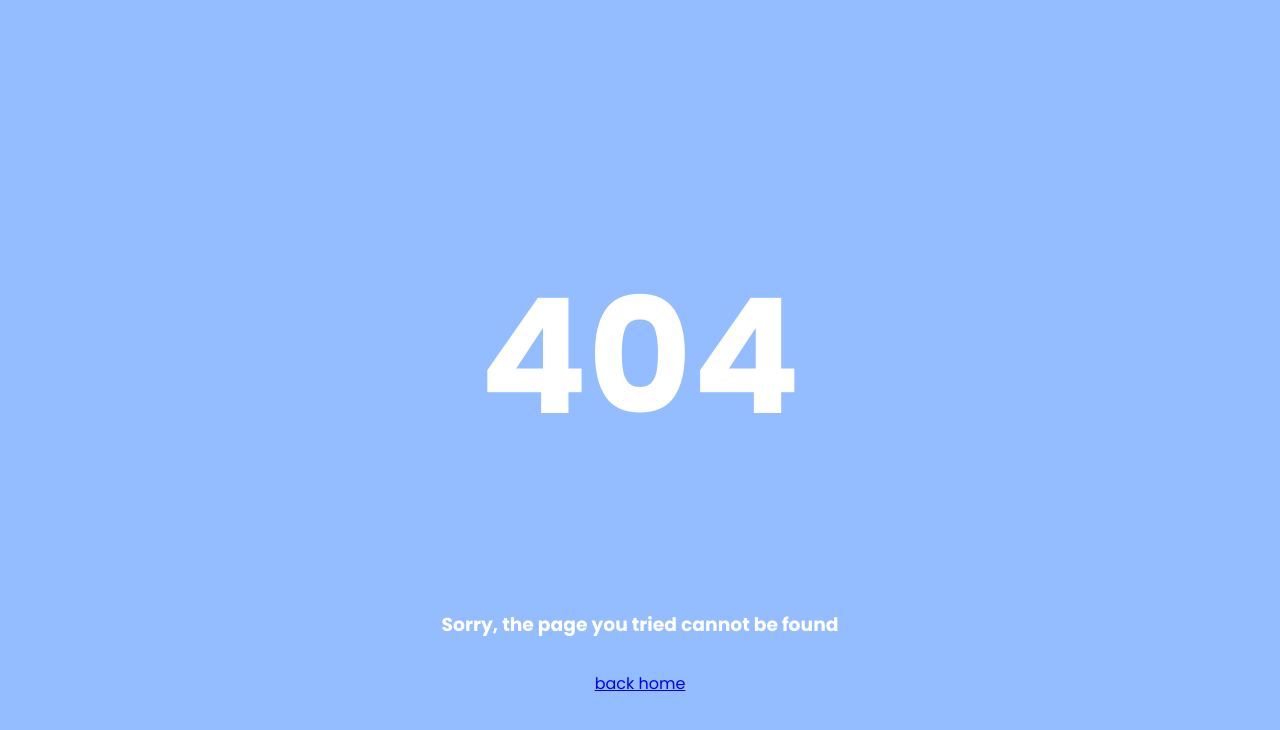
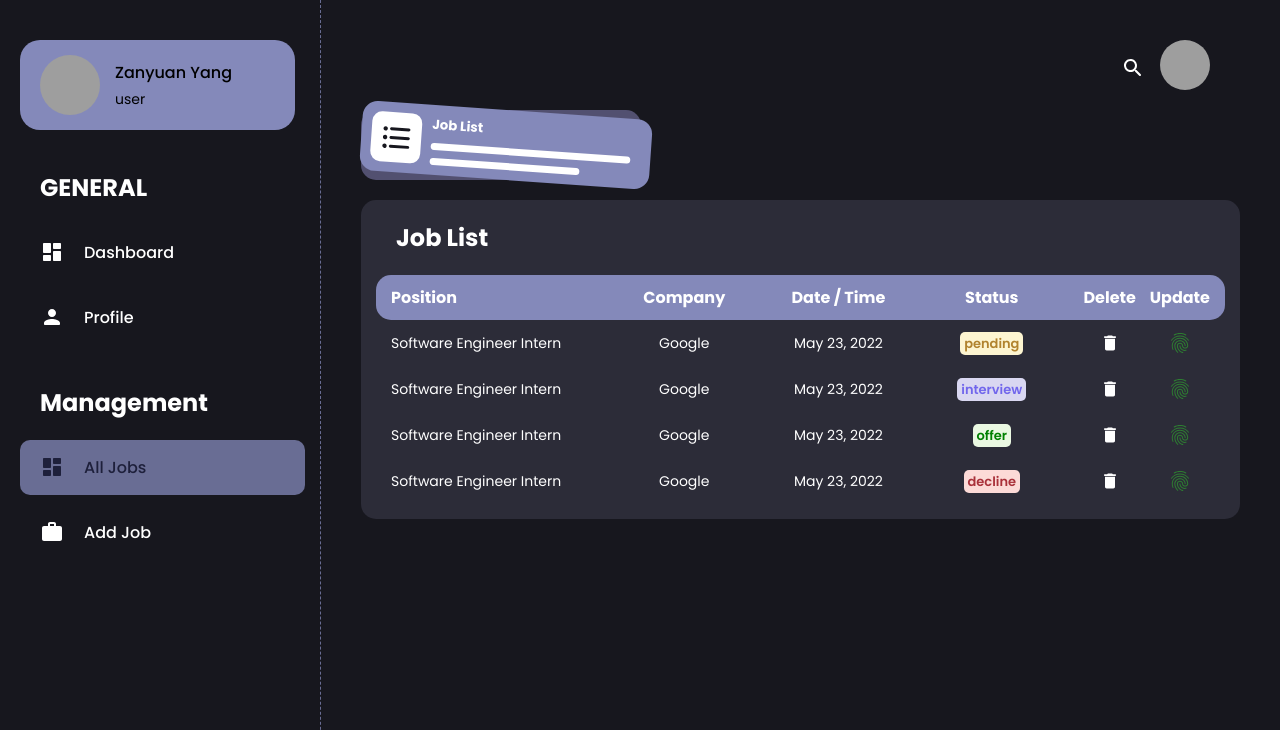
Before and after one commit to Job-Landing/Job-Landing-Client, a React (Create React App) app: page /joblist in a window 1280 px wide. Before the commit this address had no page. Shown: the top 730 px of the page. Built offline with nearby package versions, Linux system fonts and the light colour scheme; grey boxes are pictures that could not be loaded.

Commit message:
Add: add joblist page

```diff
--- a/src/App.js
+++ b/src/App.js
@@ -15,7 +15,7 @@ function App() {
         <Route path="/" element={<Home />} ></Route>
         <Route path="/dashboard" element={<Dashboard />} ></Route>
         <Route path="/profile" element={<Profile />} ></Route>
-        <Route path="/list" element={<List />} ></Route>
+        <Route path="/joblist" element={<List />} ></Route>
         <Route path="/login" element={<Login />} ></Route>
         <Route path="/signup" element={<Signup />} ></Route>
         <Route path="*" element={<Error />} ></Route>
--- /dev/null
+++ b/src/components/JobList.js
@@ -0,0 +1,82 @@
+import React,{useState} from 'react'
+import styled from 'styled-components'
+import FormatListBulletedRoundedIcon from '@mui/icons-material/FormatListBulletedRounded';
+
+
+
+const JobList = () => {
+    return (
+        <Wrapper>
+            <div className='box_wrapper_bottom'>
+                <div className='box_wrapper_top'>
+                    <div className='box_wrapper1'>
+                        <FormatListBulletedRoundedIcon className='icon' />
+                    </div>
+                    <div className='box_wrapper2'>
+                        <h5>Job List</h5>
+                        <div className='row1'></div>
+                        <div className='row2'></div>
+                    </div>
+                </div>
+            </div>
+        </Wrapper>
+    );
+}
+
+const Wrapper = styled.section`
+    padding-top: 20px;
+
+    .box_wrapper_bottom{
+        /* background-color: #ABA5EA; */
+        background-color: rgba(171,165,234, 0.4);
+        width: 280px;
+        border-radius: 15px;
+    }
+    .box_wrapper_top{
+        display: flex;
+        background-color: #8489ba;
+        width: 270px;
+        border-radius: 15px;
+        padding: 10px;
+        transform: rotate(4deg);
+    }
+    .box_wrapper1{
+        width: 50px;
+        height: 50px;
+        background-color: white;
+        border-radius: 10px;
+        display: flex;
+        align-items: center;
+        justify-content: center;
+    }
+    .box_wrapper2{
+        padding-left: 10px;
+        display: flex;
+        flex-direction: column;
+        justify-content:space-between;
+
+    }
+    .icon{
+        color: #17171e;
+        width: 35px;
+        height: 35px;
+    }
+    h5{
+        margin: 0;
+    }
+    .row1{
+        width: 200px;
+        height: 7px;
+        background-color: white;
+        border-radius: 10px;
+    }
+    .row2{
+        width: 150px;
+        height: 7px;
+        background-color: white;
+        border-radius: 10px;
+    }
+
+`
+
+export default JobList
--- /dev/null
+++ b/src/components/JobListTable.js
@@ -0,0 +1,195 @@
+import React,{useState} from 'react'
+import styled from 'styled-components'
+import IconButton from '@mui/material/IconButton';
+import DeleteIcon from '@mui/icons-material/Delete';
+import Fingerprint from '@mui/icons-material/Fingerprint';
+
+const JobListTable = () => {
+    return (
+        <Wrapper>
+            <div className='inner_table'>
+                <h2>Job List</h2>
+                <table className='information_table'>
+                    <tbody>
+                        <tr className='tr'>
+                            <th>Position</th>
+                            <th>Company</th>
+                            <th>Date / Time</th>
+                            <th>Status</th>
+                            <th>Delete</th>
+                            <th className='last_column'>Update</th>
+                        </tr>
+                        <tr>
+                            <td>Software Engineer Intern</td>
+                            <td>Google</td>
+                            <td>May 23, 2022</td>
+                            <td><span className='pending'>pending</span></td>
+                            <td>
+                                <IconButton aria-label="delete" size="large" className='delete_icon'>
+                                    <DeleteIcon fontSize="small" />
+                                </IconButton>
+                            </td>
+                            <td>
+                                <IconButton aria-label="fingerprint" color="success">
+                                    <Fingerprint />
+                                </IconButton>
+                            </td>
+                        </tr>
+                        <tr>
+                            <td>Software Engineer Intern</td>
+                            <td>Google</td>
+                            <td>May 23, 2022</td>
+                            <td><span className='interview'>interview</span></td>
+                            <td>
+                                <IconButton aria-label="delete" size="large" className='delete_icon'>
+                                    <DeleteIcon fontSize="small" />
+                                </IconButton>
+                            </td>
+                            <td>
+                                <IconButton aria-label="fingerprint" color="success">
+                                    <Fingerprint />
+                                </IconButton>
+                            </td>
+                        </tr>
+                        <tr>
+                            <td>Software Engineer Intern</td>
+                            <td>Google</td>
+                            <td>May 23, 2022</td>
+                            <td><span className='offer'>offer</span></td>
+                            <td>
+                                <IconButton aria-label="delete" size="large" className='delete_icon'>
+                                    <DeleteIcon fontSize="small" />
+                                </IconButton>
+                            </td>
+                            <td>
+                                <IconButton aria-label="fingerprint" color="success">
+                                    <Fingerprint />
+                                </IconButton>
+                            </td>
+                        </tr>
+                        <tr>
+                            <td>Software Engineer Intern</td>
+                            <td>Google</td>
+                            <td>May 23, 2022</td>
+                            <td><span className='decline'>decline</span></td>
+                            <td>
+                                <IconButton aria-label="delete" size="large" className='delete_icon'>
+                                    <DeleteIcon fontSize="small" />
+                                </IconButton>
+                            </td>
+                            <td>
+                                <IconButton aria-label="fingerprint" color="success">
+                                    <Fingerprint />
+                                </IconButton>
+                            </td>
+                        </tr>
+                    </tbody>
+                </table>
+            </div>
+        </Wrapper>
+    );
+}
+
+const Wrapper = styled.section`
+    padding-top: 20px;
+
+    /* Table */
+    .inner_table{
+        background-color: rgba(50, 50, 64, 0.79);
+        border-radius: 15px;
+        padding: 0 15px 15px 15px;
+    }
+    h2{
+        margin: 0;
+        padding: 20px 0 0 0;
+        padding-left: 20px;
+    }
+    table, th, td {
+        border-collapse: collapse;
+    }
+    .information_table{
+        padding: 20px;
+        margin-top: 20px;
+    }
+    .tr{
+        background-color: #8489ba;
+    }
+
+    th{
+        padding: 10px 0 10px 0;
+    }
+    th:nth-child(1){
+        text-align: left;
+        border-radius: 15px 0 0 15px;
+        padding-left: 15px;
+    }
+    .last_column{
+        border-radius: 0 15px 15px 0;
+        padding-right: 15px;
+    }
+    tr td:nth-child(1){
+        padding: 8px 5px 8px 15px;
+    }
+    tr td:nth-child(1){
+        width: 30%;
+    }
+    tr td:nth-child(2),tr td:nth-child(3){
+        width: 20%;
+    }
+    tr td:nth-child(4),tr td:nth-child(5), tr td:nth-child(6){
+        width: 20%;
+    }
+    tr td:nth-child(2),tr td:nth-child(3),tr td:nth-child(4),tr td:nth-child(5),tr td:nth-child(6){
+        text-align: center;
+        justify-content: center;
+    }
+    tr td:nth-child(6){
+        padding-right: 15px;
+    }
+    .view_all{
+        float: right;
+        margin-right: 10px;
+    }
+    td{
+        font-size: 14px;
+    }
+    .interview{
+        background-color: #D9D7F1;
+        color: #7166EC;
+        border-radius: 5px;
+        padding: 2px 4px 2px 4px;
+        font-size: 13px;
+        font-weight: 600;
+    }
+    .offer{
+        background-color: #eaf8e2;
+        color: green;
+        border-radius: 5px;
+        padding: 2px 4px 2px 4px;
+        font-size: 13px;
+        font-weight: 600;
+    }
+    .pending{
+        background-color: #fdf5d1;
+        color: #b1832e;
+        border-radius: 5px;
+        padding: 2px 4px 2px 4px;
+        font-size: 13px;
+        font-weight: 600;
+    }
+    .decline{
+        background-color: #FCDAD7;
+        color: #a9313a;
+        border-radius: 5px;
+        padding: 2px 4px 2px 4px;
+        font-size: 13px;
+        font-weight: 600;
+    }
+
+    .delete_icon{
+        color: white;
+    }
+
+`
+
+export default JobListTable
--- a/src/components/Sidebar.js
+++ b/src/components/Sidebar.js
@@ -37,10 +37,10 @@ const Sidebar = () => {
       <div>
         <h2 className='title'>Management</h2>
         <div className='general-item '>
-          <div className='item out-active'>
+          <Link to='/joblist' className={path==='joblist' ? 'item' :  'item out-active'}>
             <DashboardRoundedIcon className='icon' />
             <p>All Jobs</p>
-          </div>
+          </Link>
           <div className='item out-active'>
             <WorkRoundedIcon className='icon' />
             <p>Add Job</p>
--- a/src/components/index.js
+++ b/src/components/index.js
@@ -3,11 +3,15 @@ import Navbar from './Navbar'
 import Statistic from './Statistic'
 import DashboardTable from './DashboardTable'
 import ProfileUpdate from './ProfileUpdate'
+import JobList from './JobList'
+import JobListTable from './JobListTable'
 
 export {
   Sidebar,
   Navbar,
   Statistic,
   DashboardTable,
-  ProfileUpdate
+  ProfileUpdate,
+  JobList,
+  JobListTable
 }
--- a/src/pages/List.js
+++ b/src/pages/List.js
@@ -1,15 +1,31 @@
 import React from 'react'
-import { JobLandingContext } from '../context/context';
+import { Link } from "react-router-dom";
 import styled from 'styled-components';
+import { Sidebar, Navbar, JobList, JobListTable} from '../components'
+
+
 
 const List = (() => {
-  return (
-    <div>
-      <h1>List</h1>
-
-    </div>
-
-  )
+    return (
+      <Wrapper>
+        <Sidebar />
+        <div className="right">
+          <Navbar />
+          <JobList />
+          <JobListTable />
+        </div>
+      </Wrapper>
+    )
 })
 
+const Wrapper = styled.main`
+    display: flex;
+    height: 100vh;
+    .right{
+        width: 100vw;
+        padding: 20px 40px 20px 40px;
+    }
+
+`
+
 export default List
```
